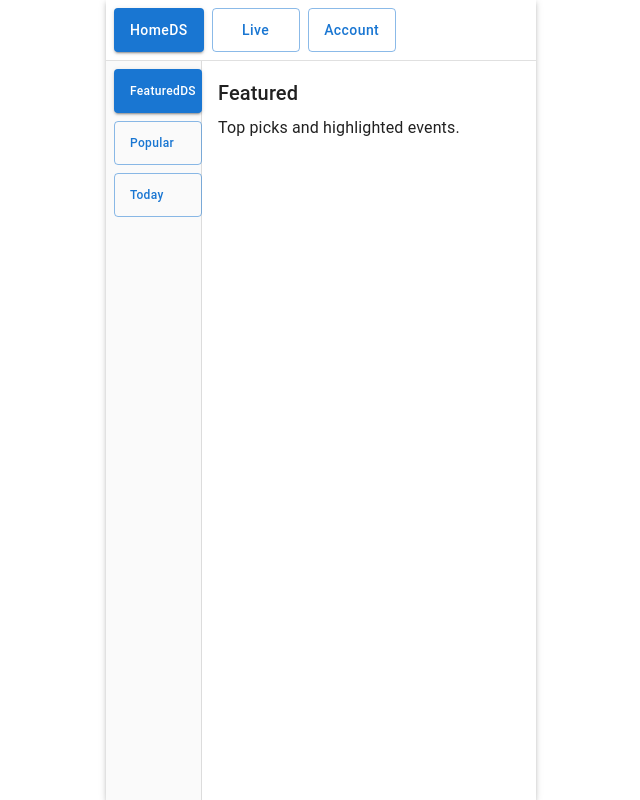
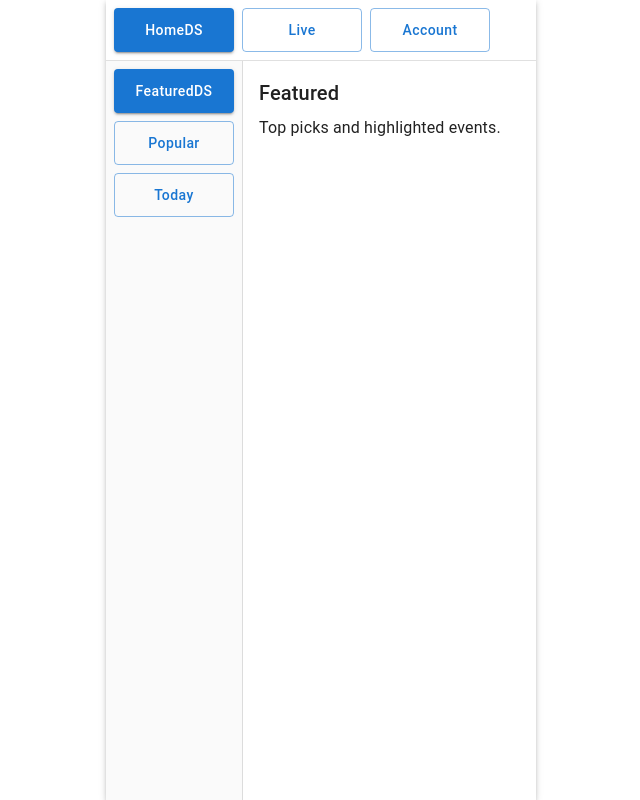
Before and after one commit to domswa87/reactSportBetDemo, a React (Vite) app: page / in a window 1280 px wide. Shown: the whole page, without its empty margins (319-959 px from the left). Built offline with nearby package versions, Linux system fonts and the light colour scheme.

Commit message:
button style

```diff
--- a/src/components/Layout/SideMenu.tsx
+++ b/src/components/Layout/SideMenu.tsx
@@ -2,7 +2,7 @@ import Stack from '@mui/material/Stack'
 import { AppButton } from '../ui/AppButton'
 
 type SideMenuProps = {
-  items: readonly string[]
+  items: string[]
   activeItem: string
   onSelect: (item: string) => void
 }
@@ -13,9 +13,10 @@ export function SideMenu({ items, activeItem, onSelect }: SideMenuProps) {
       component="nav"
       spacing={1}
       sx={{
-        width: 96,
         flexShrink: 0,
         p: 1,
+        width: 'fit-content',
+        alignItems: 'flex-start',
         borderRight: 1,
         borderColor: 'divider',
         bgcolor: 'grey.50',
@@ -24,16 +25,8 @@ export function SideMenu({ items, activeItem, onSelect }: SideMenuProps) {
       {items.map((item) => (
         <AppButton
           key={item}
-          fullWidth
           isActive={activeItem === item}
           onClick={() => onSelect(item)}
-          sx={{
-            justifyContent: 'flex-start',
-            fontSize: '0.75rem',
-            lineHeight: 1.2,
-            whiteSpace: 'normal',
-            textAlign: 'left',
-          }}
         >
           {item}
         </AppButton>
--- a/src/components/ui/AppButton.tsx
+++ b/src/components/ui/AppButton.tsx
@@ -1,5 +1,7 @@
 import MuiButton from '@mui/material/Button'
 import type { ButtonProps } from '@mui/material/Button'
+
+const MENU_BUTTON_MIN_WIDTH = 120
 
 type AppButtonProps = ButtonProps & {
   isActive?: boolean
@@ -16,7 +18,7 @@ export function AppButton({
       variant={isActive ? 'contained' : 'outlined'}
       sx={{
         flexShrink: 0,
-        minWidth: 88,
+        minWidth: MENU_BUTTON_MIN_WIDTH,
         minHeight: 44,
         textTransform: 'none',
         ...sx,
```
